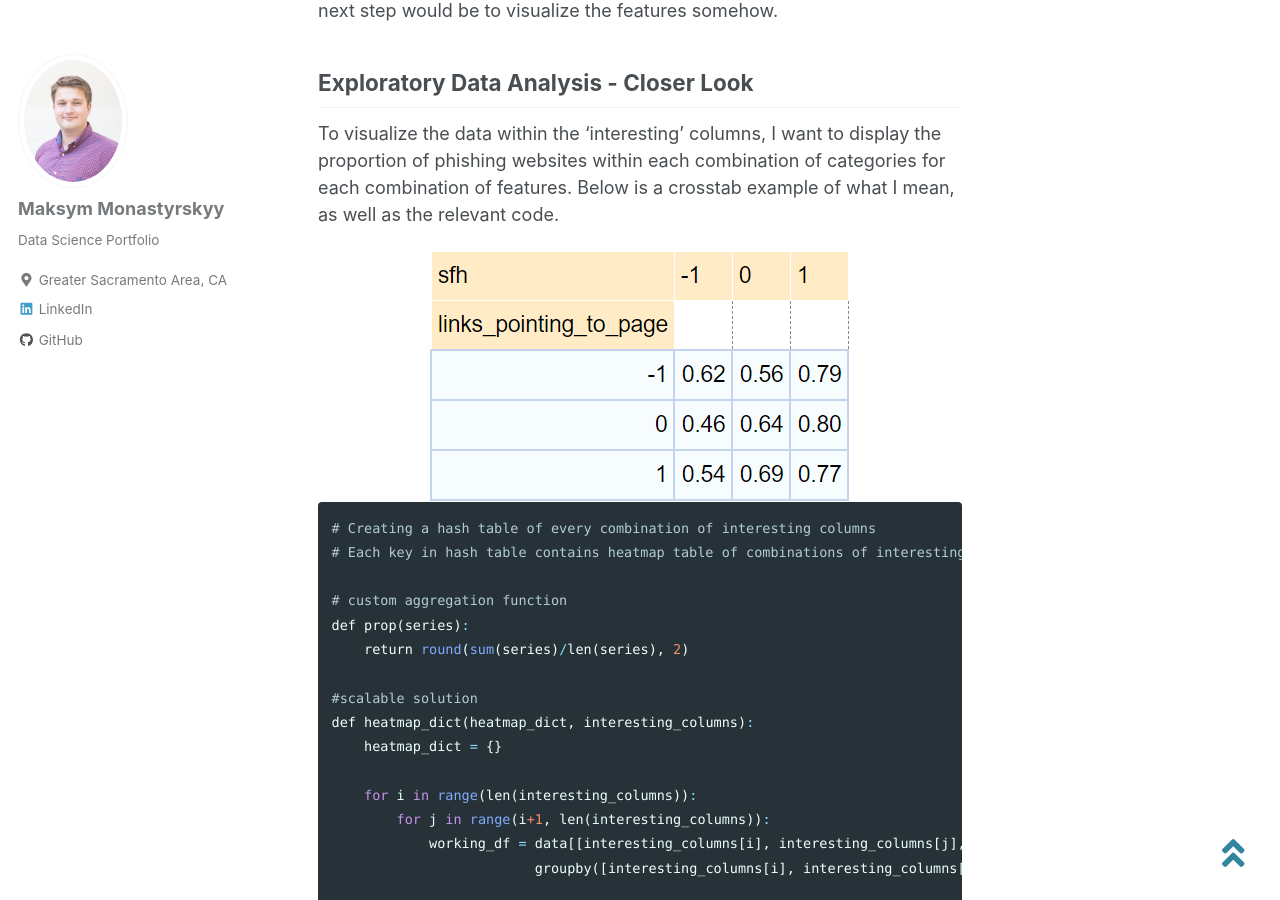
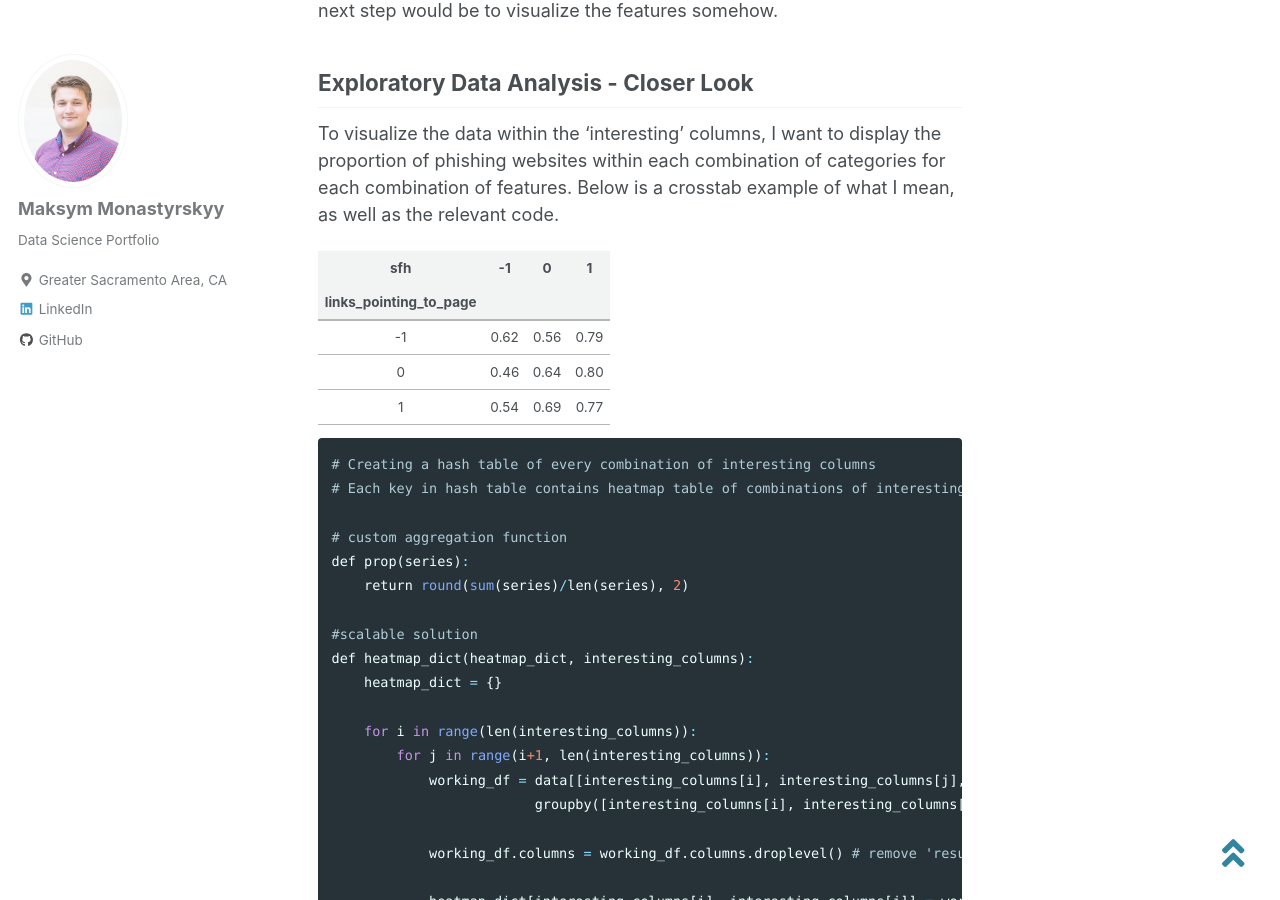
Before and after one commit to monastyrskyy/monastyrskyy.github.io, a Jekyll site: the page built from _posts/2020-2-8-phishing_websites_capstone.md, in a window 1280 px wide and 900 px high, scrolled down 7574 px. Built offline with Jekyll 4.4.1, drawn with Linux system fonts in a browser that asks for light colours; cached includes are drawn as plain includes; nearby versions of some CDN libraries.

Commit message:
Final draft v6

````diff
--- a/_posts/2020-2-8-phishing_websites_capstone.md
+++ b/_posts/2020-2-8-phishing_websites_capstone.md
@@ -193,7 +193,12 @@ Merely looking at a list of feature names doesn’t tell me too much, so the nex
 ## Exploratory Data Analysis - Closer Look
 To visualize the data within the ‘interesting’ columns, I want to display the proportion of phishing websites within each combination of categories for each combination of features. Below is a crosstab example of what I mean, as well as the relevant code.<br/>
 
-<div style="text-align:center"><img src="{{ site.url }}{{ site.baseurl }}/images/6.phishing_capstone/download6a.png" alt="Picture"></div>
+|sfh|-1|0|1|
+|links_pointing_to_page||||
+|:---:|:---:|:---:|:---:|
+|-1|0.62|0.56|0.79|
+|0|0.46|0.64|0.80|
+|1|0.54|0.69|0.77|
 
 ```r
 # Creating a hash table of every combination of interesting columns
````
